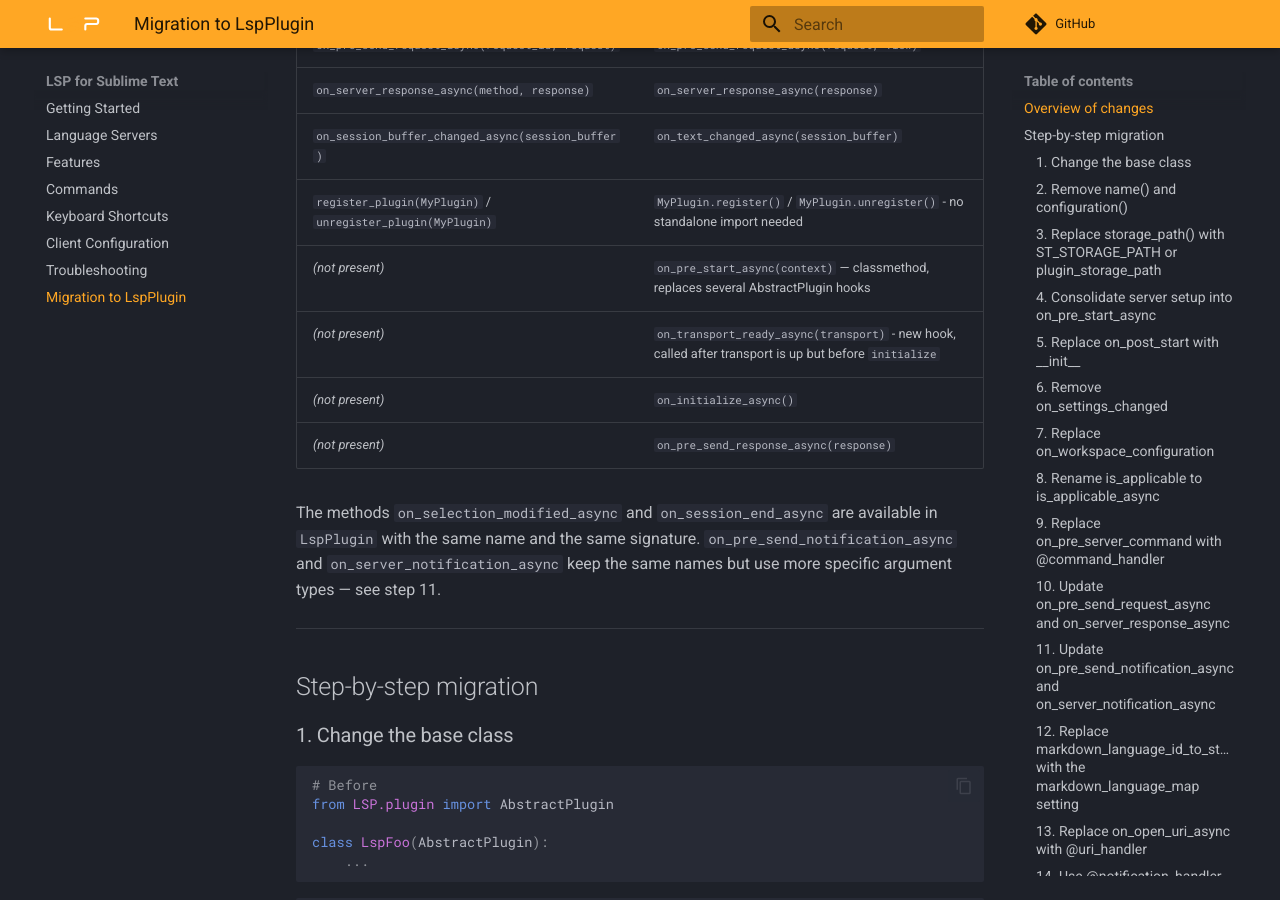
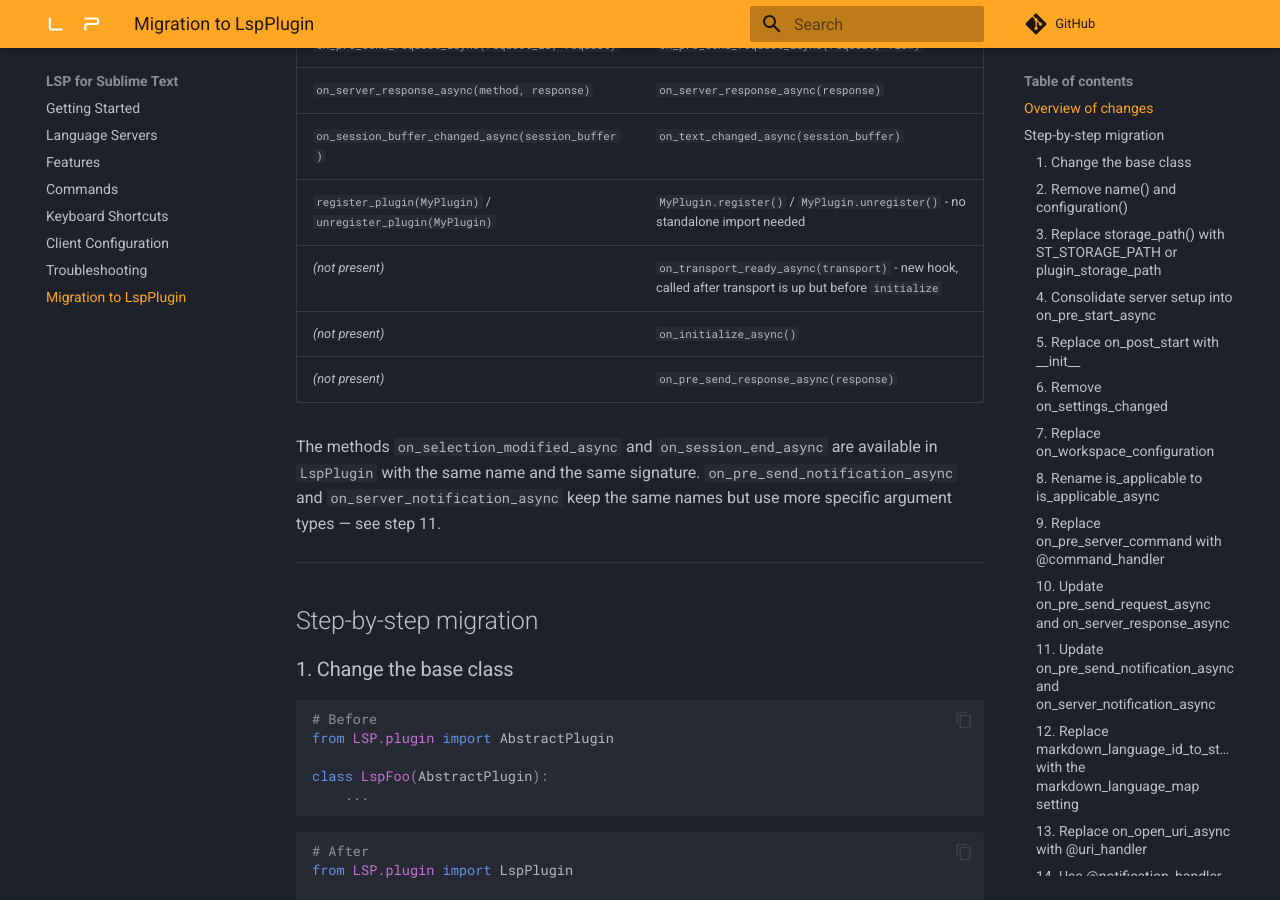
Before and after one commit to sublimelsp/LSP, an MkDocs documentation site: the page built from docs/src/migrating_to_lsp_plugin.md, in a window 1280 px wide and 900 px high, scrolled down 1185 px. Built offline with MkDocs 1.6.1 and Material for MkDocs 9.7.7, drawn with Linux system fonts in a browser that asks for light colours; comment, search, counter and statistics services are not loaded.

Commit message:
Update docs/src/migrating_to_lsp_plugin.md
Co-authored-by: Предраг Николић <idmpepe@gmail.com>

```diff
--- a/docs/src/migrating_to_lsp_plugin.md
+++ b/docs/src/migrating_to_lsp_plugin.md
@@ -26,7 +26,6 @@
 | `on_server_response_async(method, response)` | `on_server_response_async(response)` |
 | `on_session_buffer_changed_async(session_buffer)` | `on_text_changed_async(session_buffer)` |
 | `register_plugin(MyPlugin)` / `unregister_plugin(MyPlugin)` | `MyPlugin.register()` / `MyPlugin.unregister()` - no standalone import needed |
-| *(not present)* | `on_pre_start_async(context)` — classmethod, replaces several AbstractPlugin hooks |
 | *(not present)* | `on_transport_ready_async(transport)` - new hook, called after transport is up but before `initialize` |
 | *(not present)* | `on_initialize_async()` |
 | *(not present)* | `on_pre_send_response_async(response)` |
```
